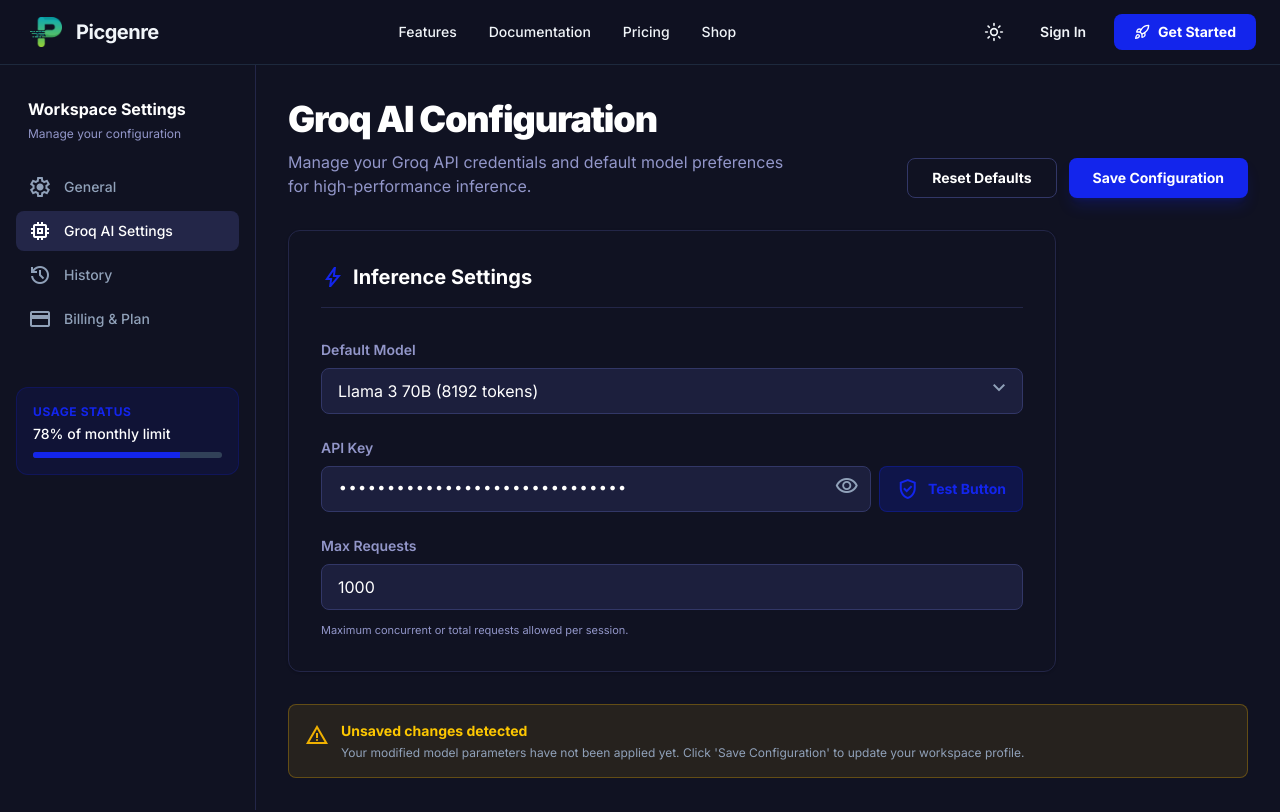
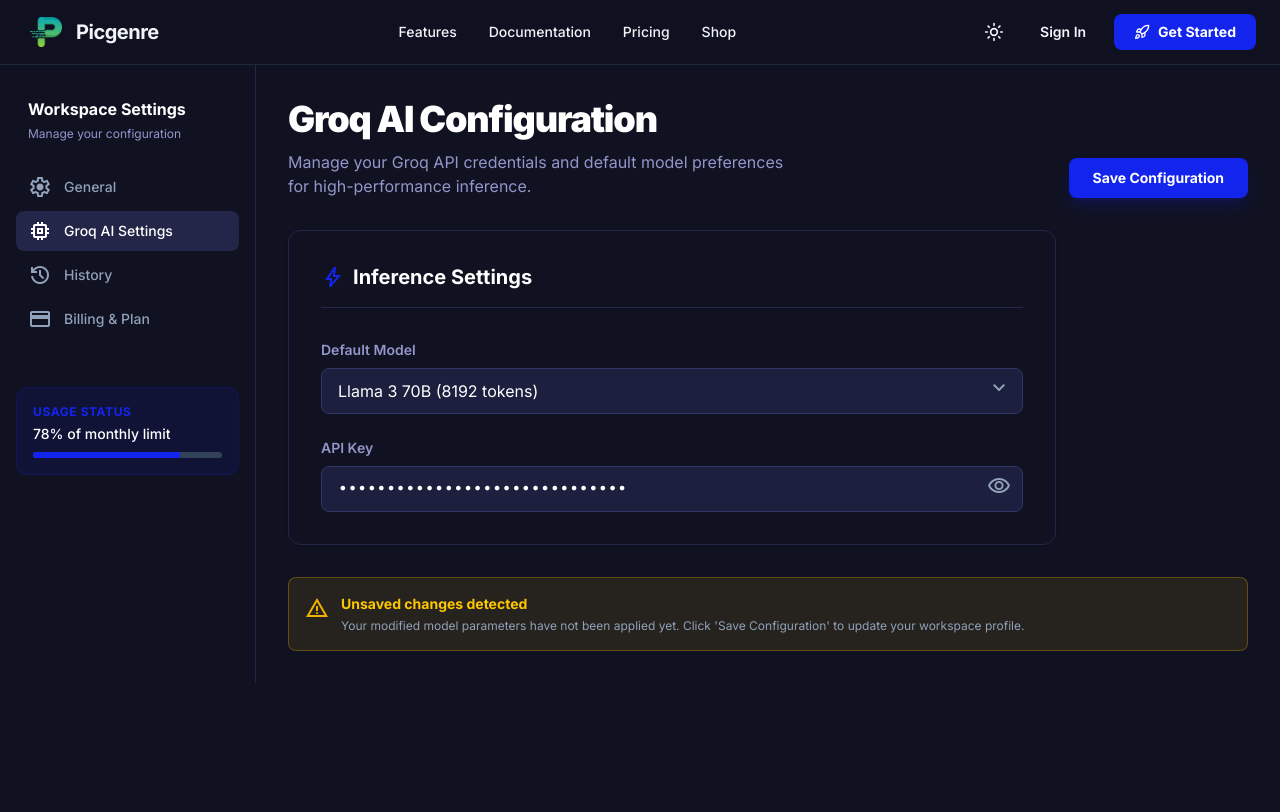
Before and after one commit to jisan-mahmud/picgenre-2.0, a React (Vite) app: page /settings/ai-models in a window 1280 px wide. Shown: the top 812 px of the page. Built offline with nearby package versions, Linux system fonts and the light colour scheme; no server answers.

Commit message:
update: remove reset button and max request field

```diff
--- a/src/pages/settings/AIModels.jsx
+++ b/src/pages/settings/AIModels.jsx
@@ -8,10 +8,7 @@
                     <p className="text-slate-900 dark:text-white text-4xl font-black leading-tight tracking-[-0.033em]">Groq AI Configuration</p>
                     <p className="text-slate-500 dark:text-[#9296c9] text-base font-normal leading-normal max-w-lg">Manage your Groq API credentials and default model preferences for high-performance inference.</p>
                 </div>
-                <div className="flex gap-3">
-                    <button className="flex items-center justify-center rounded-lg h-10 px-6 border border-slate-300 dark:border-[#323767] text-slate-700 dark:text-white text-sm font-bold transition-colors hover:bg-slate-100 dark:hover:bg-[#1c1f3d]">
-                        Reset Defaults
-                    </button>
+                <div className="flex">
                     <button className="flex items-center justify-center rounded-lg h-10 px-6 bg-primary text-white text-sm font-bold transition-all hover:brightness-110 shadow-lg shadow-primary/20">
                         Save Configuration
                     </button>
@@ -40,23 +37,14 @@
                         </div>
                         <div className="flex flex-col gap-2">
                             <label className="text-sm font-semibold text-slate-700 dark:text-[#9296c9]">API Key</label>
-                            <div className="flex gap-2">
+                            <div className="flex">
                                 <div className="relative flex-1">
                                     <input className="w-full bg-slate-50 dark:bg-[#1c1f3d] border border-slate-200 dark:border-[#323767] text-slate-900 dark:text-white rounded-lg px-4 py-2.5 focus:ring-2 focus:ring-primary focus:border-transparent font-mono" placeholder="gsk_••••••••••••••••••••••••" type="password" defaultValue="gsk_y293kd02lS92kd92kd02lS92kd" />
                                     <button className="absolute right-3 top-1/2 -translate-y-1/2 text-slate-400 hover:text-white">
                                         <span className="material-symbols-outlined text-[20px]">visibility</span>
                                     </button>
                                 </div>
-                                <button className="flex items-center justify-center gap-2 px-4 rounded-lg bg-primary/20 text-primary border border-primary/30 font-bold text-sm hover:bg-primary/30 transition-colors min-w-35">
-                                    <span className="material-symbols-outlined text-[18px]">verified_user</span>
-                                    Test Button
-                                </button>
                             </div>
-                        </div>
-                        <div className="flex flex-col gap-2">
-                            <label className="text-sm font-semibold text-slate-700 dark:text-[#9296c9]">Max Requests</label>
-                            <input className="w-full bg-slate-50 dark:bg-[#1c1f3d] border border-slate-200 dark:border-[#323767] text-slate-900 dark:text-white rounded-lg px-4 py-2.5 focus:ring-2 focus:ring-primary focus:border-transparent" placeholder="e.g. 1000" type="number" defaultValue="1000" />
-                            <p className="text-[11px] text-slate-500 dark:text-[#9296c9] mt-1">Maximum concurrent or total requests allowed per session.</p>
                         </div>
                     </div>
                 </div>
--- a/src/services/authService.js
+++ b/src/services/authService.js
@@ -5,7 +5,7 @@
 export const loginWithGoogle = async () => {
   const result = await signInWithPopup(auth, googleProvider);
   const firebaseToken = await result.user.getIdToken();
-
+  console.log(firebaseToken)
   const { data } = await axiosPublic.post('/v1/accounts/auth/firebase-google/', {
     idToken: firebaseToken
   });
```
